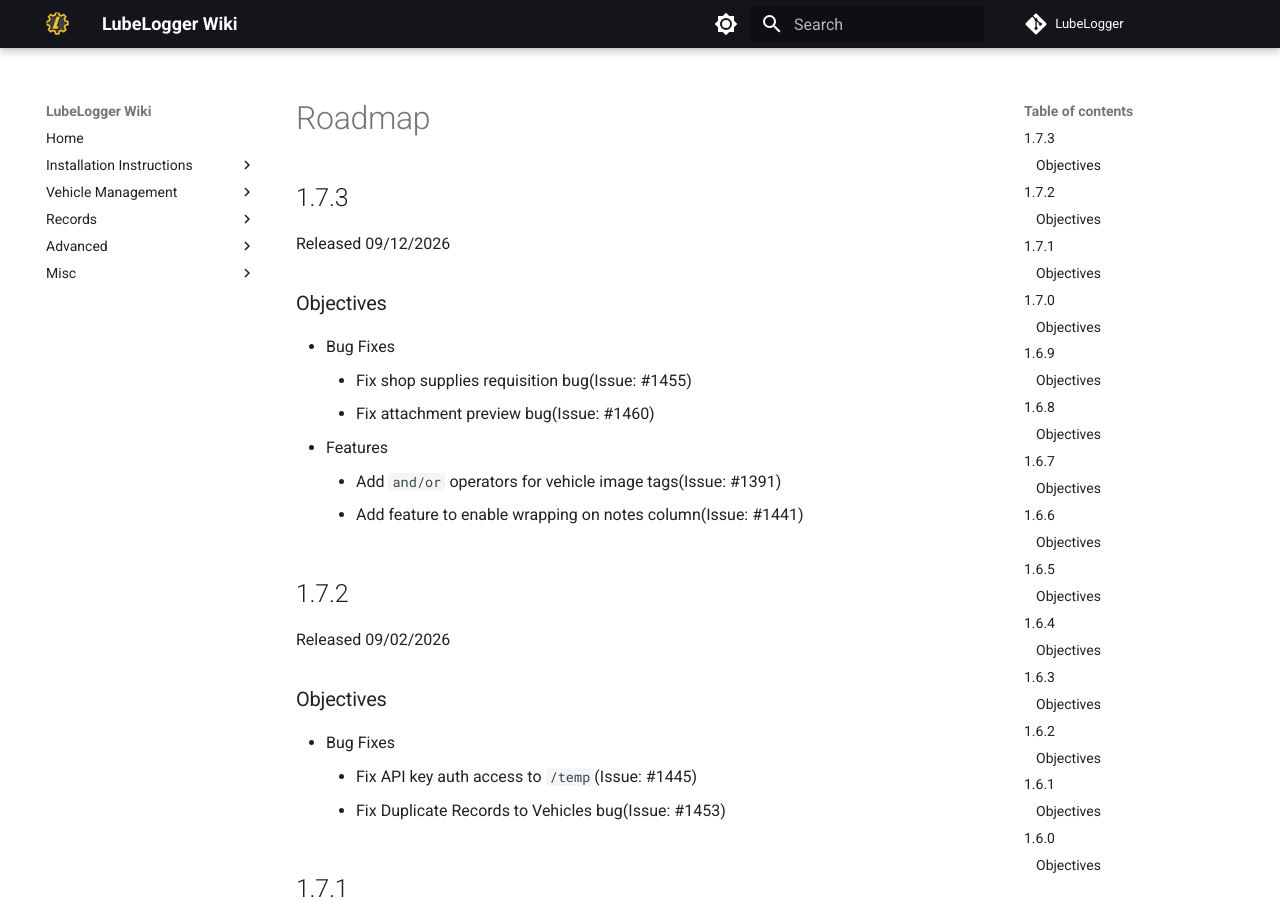
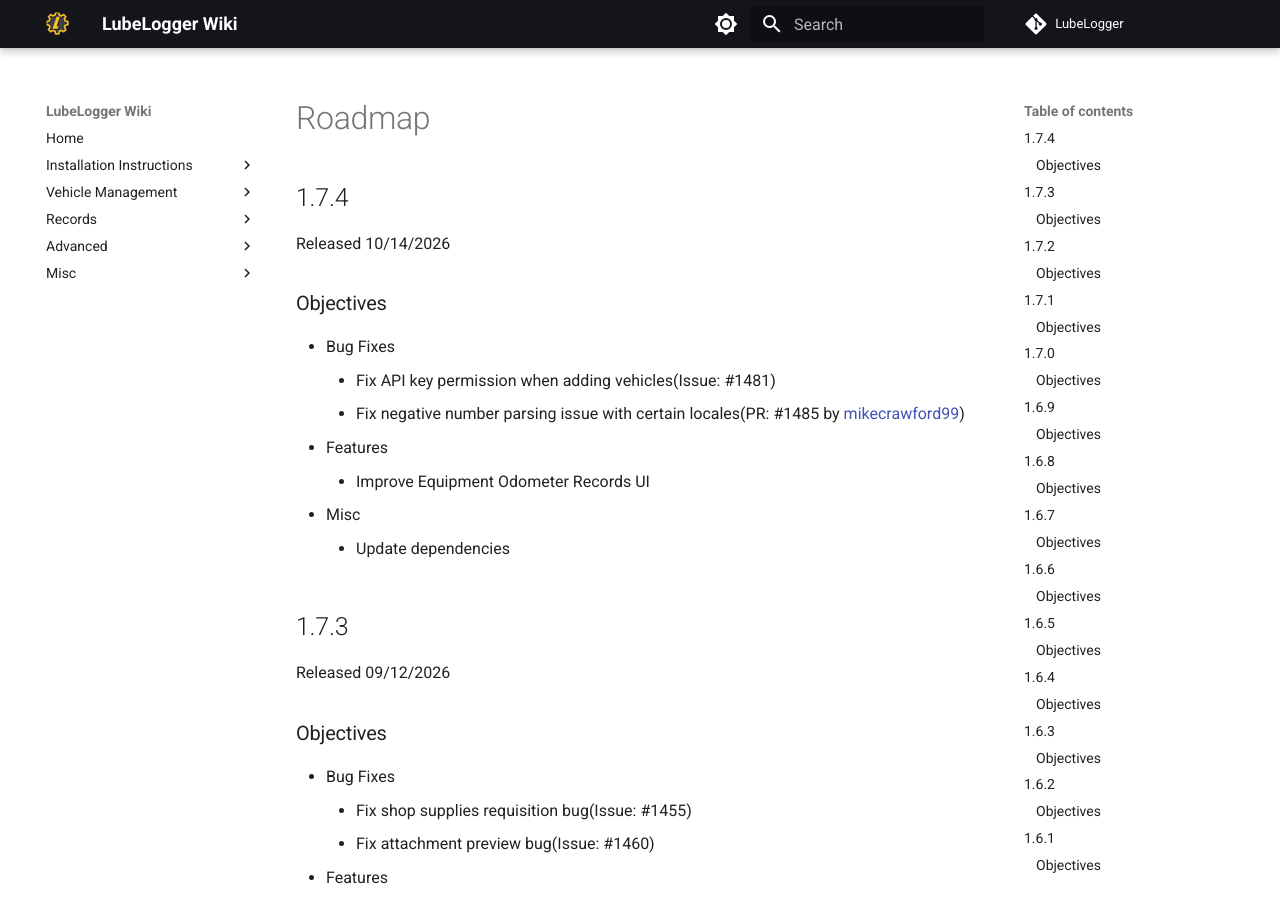
Before and after one commit to hargata/lubelog_docs, an MkDocs documentation site: the page built from docs/Misc/Roadmap.md, in a window 1280 px wide and 900 px high. Built offline with MkDocs 1.6.1 and Material for MkDocs 9.7.7, drawn with Linux system fonts in a browser that asks for light colours; comment, search, counter and statistics services are not loaded.

Commit message:
Update roadmap

```diff
--- a/docs/Misc/Roadmap.md
+++ b/docs/Misc/Roadmap.md
@@ -1,4 +1,16 @@
 # Roadmap
+
+## 1.7.4
+Released 10/14/2026
+
+### Objectives
+- Bug Fixes
+    - Fix API key permission when adding vehicles(Issue: #1481)
+    - Fix negative number parsing issue with certain locales(PR: #1485 by [mikecrawford99](https://github.com/mikecrawford99))
+- Features
+    - Improve Equipment Odometer Records UI
+- Misc
+    - Update dependencies
 
 ## 1.7.3
 Released 09/12/2026
```
